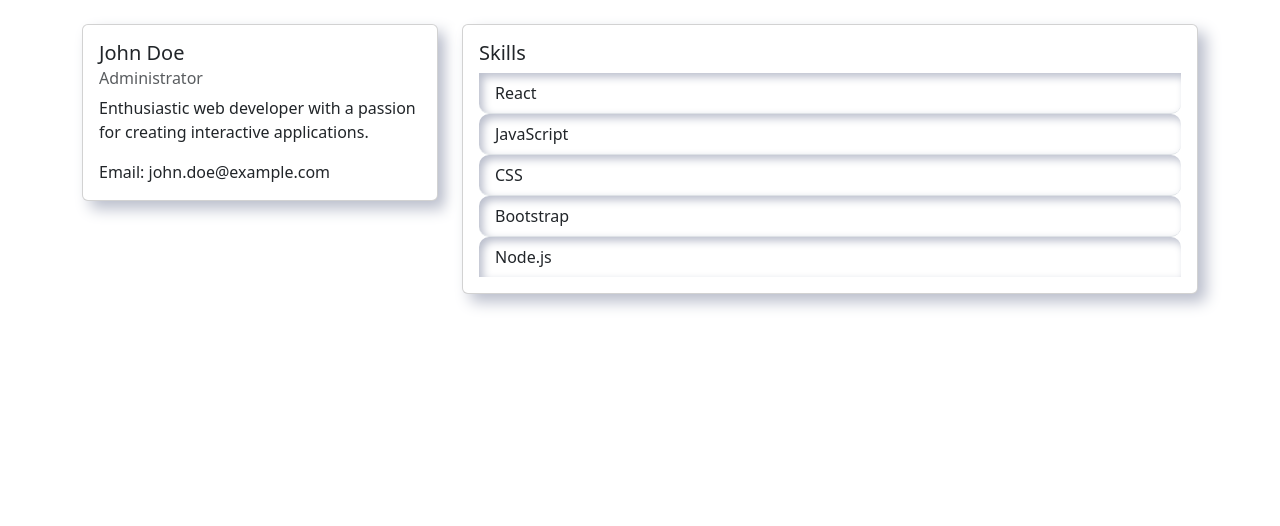
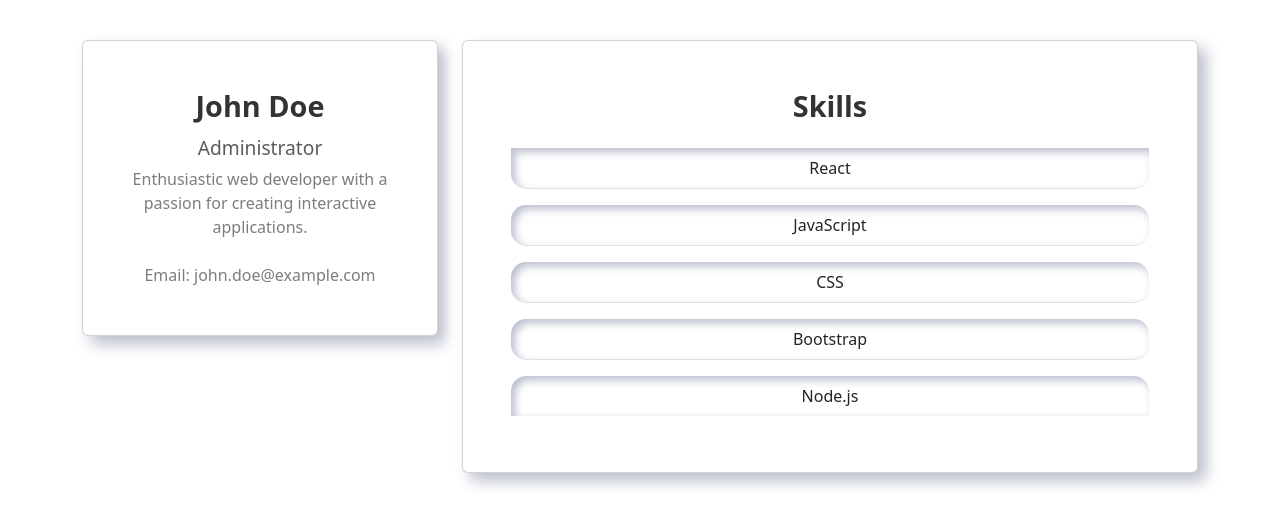
Before and after one commit to asearer/user-dashboard, a React (Create React App) app: page /profile in a window 1280 px wide. Shown: the top 526 px of the page. Built offline with nearby package versions, Linux system fonts and the light colour scheme.

Commit message:
On branch main  Your branch is up to date with 'origin/main'.  Changes to be committed: 	modified:   README.md 	modified:   src/components/Messages.css 	modified:   src/components/UserProfile.css 	modified:   src/components/UserProfile.js

```diff
--- a/src/components/Messages.css
+++ b/src/components/Messages.css
@@ -1,4 +1,3 @@
-/* Neumorphic Messages List */
 .messages-list {
   background: #e0e5ec; /* Neumorphic background */
   border-radius: 15px; /* Consistent border radius */
--- a/src/components/UserProfile.css
+++ b/src/components/UserProfile.css
@@ -1,20 +1,57 @@
 /* Neumorphic UserProfile Card */
 .profile-card {
   background: #e0e5ec; /* Neumorphic background */
-  border: none;
-  border-radius: 15px;
+  border-radius: 15px; /* Consistent border radius */
   box-shadow: 8px 8px 15px #babecc, -8px -8px 15px #ffffff; /* Neumorphic shadow */
-  transition: box-shadow 0.3s; /* Smooth transition */
+  transition: box-shadow 0.3s, transform 0.3s; /* Smooth transition for shadow and hover effects */
+  padding: 2rem; /* Add padding for consistent spacing */
+  margin: 1rem 0; /* Margin for spacing around the card */
+  max-width: 100%; /* Ensure the card takes the full width of its container */
+  text-align: center; /* Center text content */
 }
 
 .profile-card:hover {
   box-shadow: 4px 4px 10px #babecc, -4px -4px 10px #ffffff; /* More prominent shadow on hover */
+  transform: scale(1.05); /* Slight scale up on hover */
 }
 
 /* Neumorphic ListGroup Item */
 .profile-skill {
   background: #e0e5ec; /* Same background for consistency */
-  border: none;
-  border-radius: 10px;
+  border-radius: 15px; /* Consistent border radius */
   box-shadow: inset 4px 4px 8px #babecc, inset -4px -4px 8px #ffffff; /* Neumorphic inset shadow */
+  padding: 1rem; /* Padding for consistent spacing */
+  margin: 0.5rem 0; /* Margin for spacing between skill items */
+  text-align: center; /* Center text content */
 }
+
+.profile-skill:hover {
+  box-shadow: inset 2px 2px 4px #babecc, inset -2px -2px 4px #ffffff; /* Subtle shadow effect on hover */
+}
+
+/* Profile Name Styling */
+.profile-card .card-title {
+  font-size: 1.8rem; /* Font size for the name */
+  font-weight: bold; /* Bold font for prominence */
+  color: #333; /* Darker color for contrast */
+  margin-bottom: 1rem; /* Space below the name */
+}
+
+/* Profile Role and Bio Styling */
+.profile-card .card-subtitle {
+  font-size: 1.2rem; /* Slightly smaller font for the role */
+  color: #7d7d7d; /* Muted color for the role */
+  margin-bottom: 1rem; /* Space below the role */
+}
+
+.profile-card .card-text {
+  font-size: 1rem; /* Font size for the bio and other text */
+  color: #7d7d7d; /* Slightly muted color for the text */
+  margin-bottom: 1.5rem; /* Space below the text */
+}
+
+/* Container Adjustments */
+.container {
+  max-width: 1000px; /* Maximum width for the container */
+  margin: auto; /* Center the container */
+}
--- a/src/components/UserProfile.js
+++ b/src/components/UserProfile.js
@@ -1,6 +1,6 @@
 import React from 'react';
 import { Container, Row, Col, Card, ListGroup } from 'react-bootstrap';
-import './UserProfile.css'; // Import the CSS file for styling
+import './UserProfile.css';
 
 // Sample user data
 const user = {
```
Also changed, not shown: 1 other file (tests, documents, lock files or other folders).
